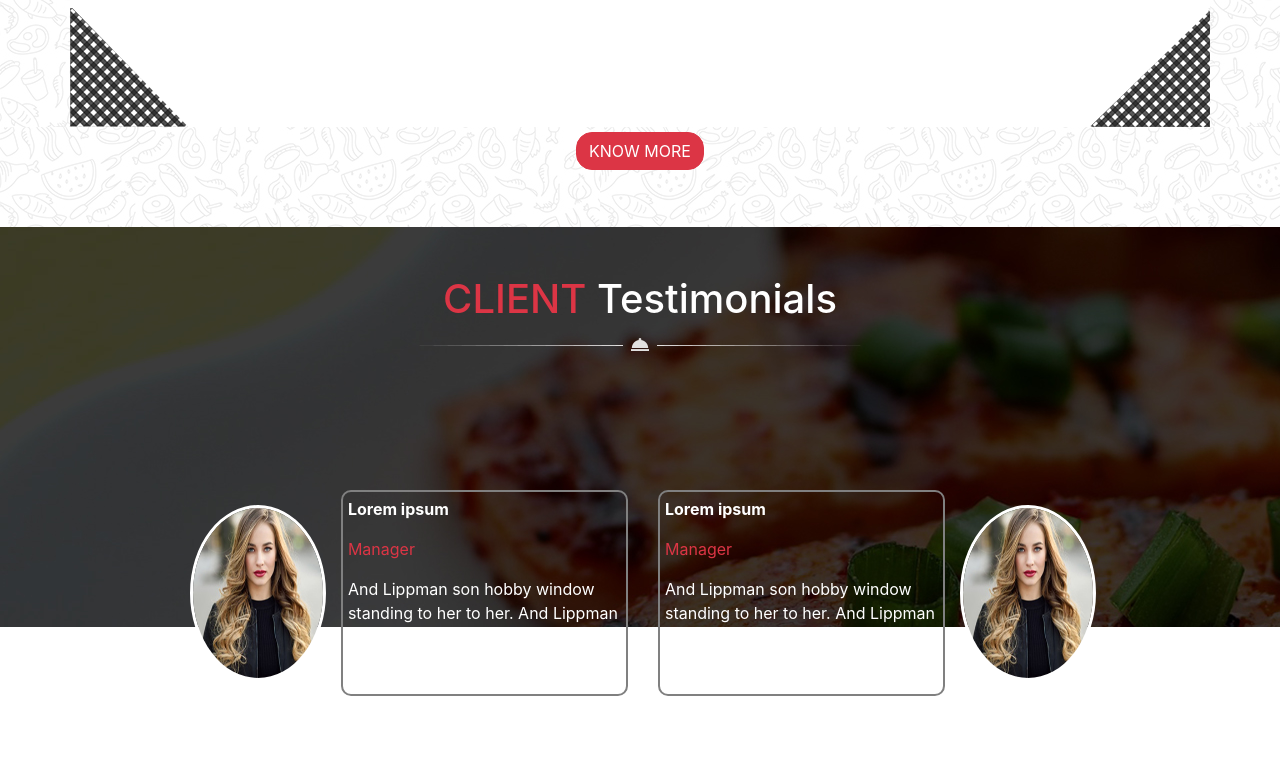
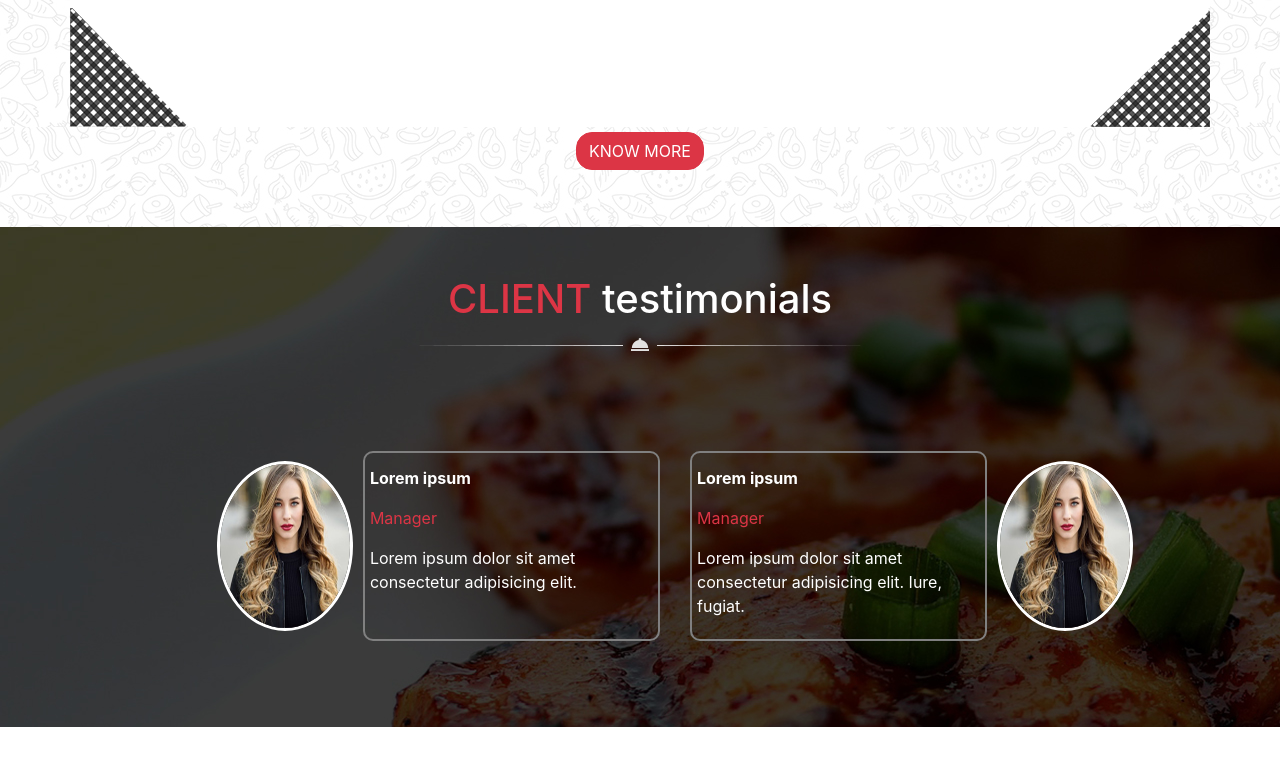
Before and after one commit to bulkm58/git_bootstrap_les_chefs, a website: page index.html in a window 1280 px wide. Shown: the part 3777-4542 px from the top of the page. After the commit the page ends 4505 px from the top, so only its background shows below. Drawn offline with nearby package versions, Linux system fonts and the light colour scheme.

Commit message:
fin testimonial debut contact

```diff
--- a/index.html
+++ b/index.html
@@ -262,30 +262,35 @@
 </section>
 <!-- testimonial-->
 
-<section class="testimimg">
+<section class="testmimg">
   <div class="text-center pt-5">
-      <h1 id="testimo" class="text-white"><span class="text-danger text-uppercase">Client</span> Testimonials</h1>
+      <h1 id="testimo" class="text-white"><span class="text-danger text-uppercase">CLIENT</span> testimonials</h1>
       <img src="./public/images/decoration_line.png" alt="">
   </div>
-  <div class="row container mt-5 marginfemme">
-      <div class="col-6 d-flex justify-content-between femme">
+  <div class="row container mt-5 marginfemme pt-5">
+      <div class="col-6 d-flex justify-content-between blondasse">
           <img src="./public/images/testimonial1.jpg" alt="" width="30%">
           <div class="textfemme">
-              <p class="font-weight-bold text-white">Lorem ipsum</p>
+              <p class="font-weight-bold text-white mt-2">Lorem ipsum</p>
               <p class="text-danger">Manager</p>
-              <p class="text-white">And Lippman son hobby window standing to her to her. And Lippman son hobby window standing to her to her.</p>
+              <p class="text-white">Lorem ipsum dolor sit amet consectetur adipisicing elit.</p>
           </div>
       </div>
-      <div class="col-6 d-flex justify-content-between femme">
+      <div class="col-6 d-flex justify-content-between blondasse">
           <div class="textfemme">
-              <p class="font-weight-bold text-white">Lorem ipsum</p>
+              <p class="font-weight-bold text-white mt-2">Lorem ipsum</p>
               <p class="text-danger">Manager</p>
-              <p class="text-white">And Lippman son hobby window standing to her to her. And Lippman son hobby window standing to her to her.</p>
+              <p class="text-white">Lorem ipsum dolor sit amet consectetur adipisicing elit. Iure, fugiat.</p>
           </div>
           <img src="./public/images/testimonial1.jpg" alt="" width="30%">
       </div>
   </div>
 </section>
+
+
+<!-- our contact -->
+
+
 
 
 
--- a/src/sass/style.sass
+++ b/src/sass/style.sass
@@ -121,17 +121,18 @@ $fa-font-path: "../../node_modules/@fortawesome/fontawesome-free/webfonts"
     color: black
 
 
-.testimimg
+.testmimg
     background-image: url(../../public/images/testimonials_background.jpg)
-    height: 400px
-.femme
+    height: 500px
+.blondasse
     img
         border-radius: 50%
         border: 3px solid white
-        margin: 15px
+        margin: 10px
 .textfemme
     border: 2px solid grey
     border-radius: 10px
     padding: 5px 5px
+
 .marginfemme
-    margin-left: 73px
+    margin-left: 105px
```
Also changed, not shown: public/css/style.css, 1 other file.
